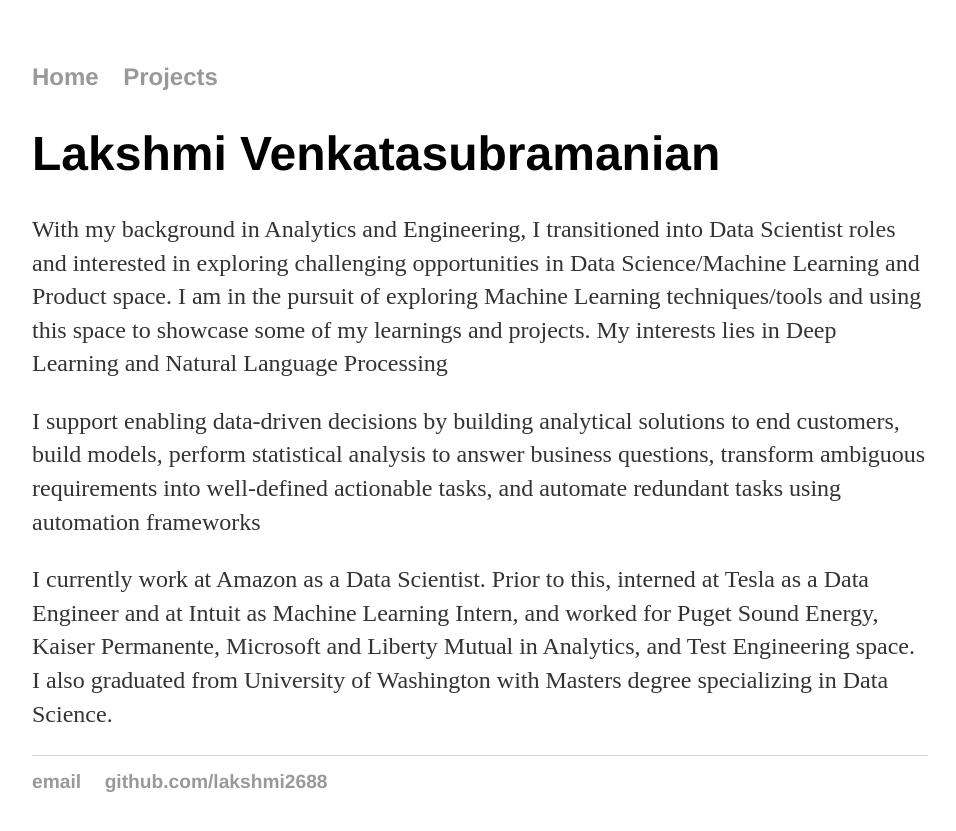
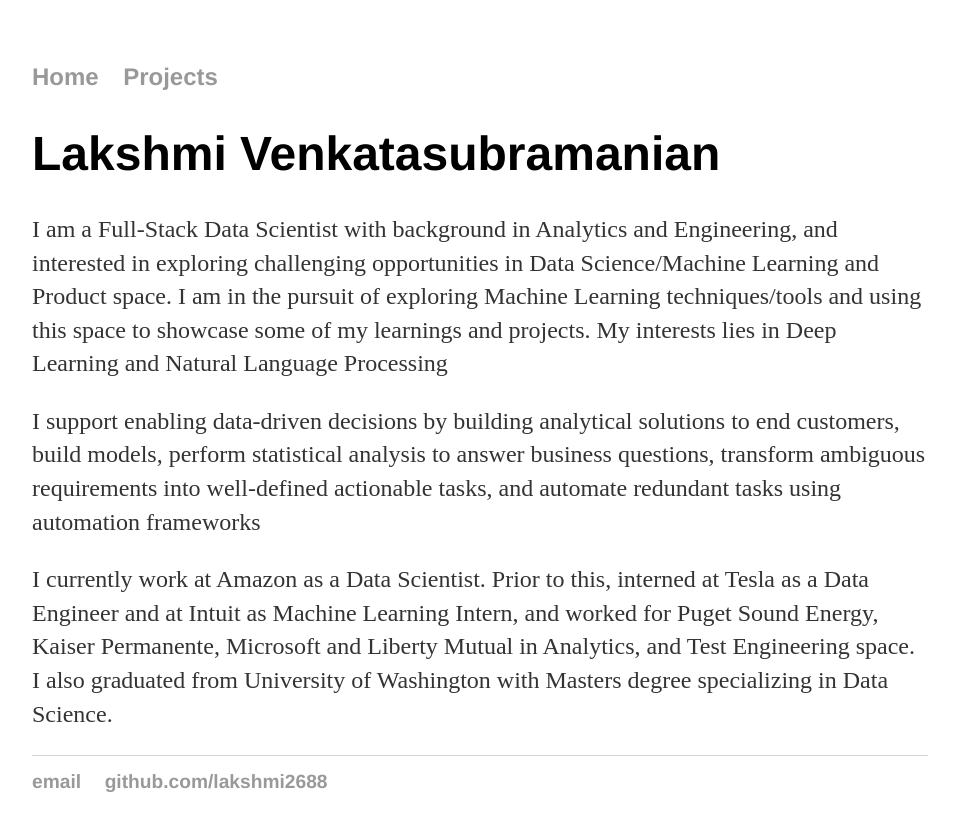
Before and after one commit to lakshmi2688/lakshmi2688.github.io, a Jekyll site: the page built from index.html, in a window 1280 px wide. Shown: the top 831 px of the page, without its empty margins (160-1116 px from the left). Built offline with Jekyll 4.4.1, drawn with Linux system fonts in a browser that asks for light colours.

Commit message:
Update index.html

```diff
--- a/index.html
+++ b/index.html
@@ -4,7 +4,7 @@ title: Lakshmi Venkatasubramanian, Data Enthusiast
 ---
 <div class="blurb">
 	<h1>Lakshmi Venkatasubramanian</h1>
-				<p>With my background in Analytics and Engineering, I transitioned into Data Scientist roles and interested in exploring challenging opportunities in Data Science/Machine Learning and Product space. I am in the pursuit of exploring Machine Learning techniques/tools and using this space to showcase some of my learnings and projects. My interests lies in Deep Learning and Natural Language Processing </p>
+				<p>I am a Full-Stack Data Scientist with background in Analytics and Engineering, and interested in exploring challenging opportunities in Data Science/Machine Learning and Product space. I am in the pursuit of exploring Machine Learning techniques/tools and using this space to showcase some of my learnings and projects. My interests lies in Deep Learning and Natural Language Processing </p>
 	<p>I support enabling data-driven decisions by building analytical solutions to end customers, build models, perform statistical analysis to answer business questions, transform ambiguous requirements into well-defined actionable tasks, and automate redundant tasks using automation frameworks</p>
 
 <p>I currently work at Amazon as a Data Scientist. Prior to this, interned at Tesla as a Data Engineer and at Intuit as Machine Learning Intern, and worked for Puget Sound Energy, Kaiser Permanente, Microsoft and Liberty Mutual in Analytics, and Test Engineering space.  I also graduated from University of Washington with Masters degree specializing in Data Science.</p>
```
